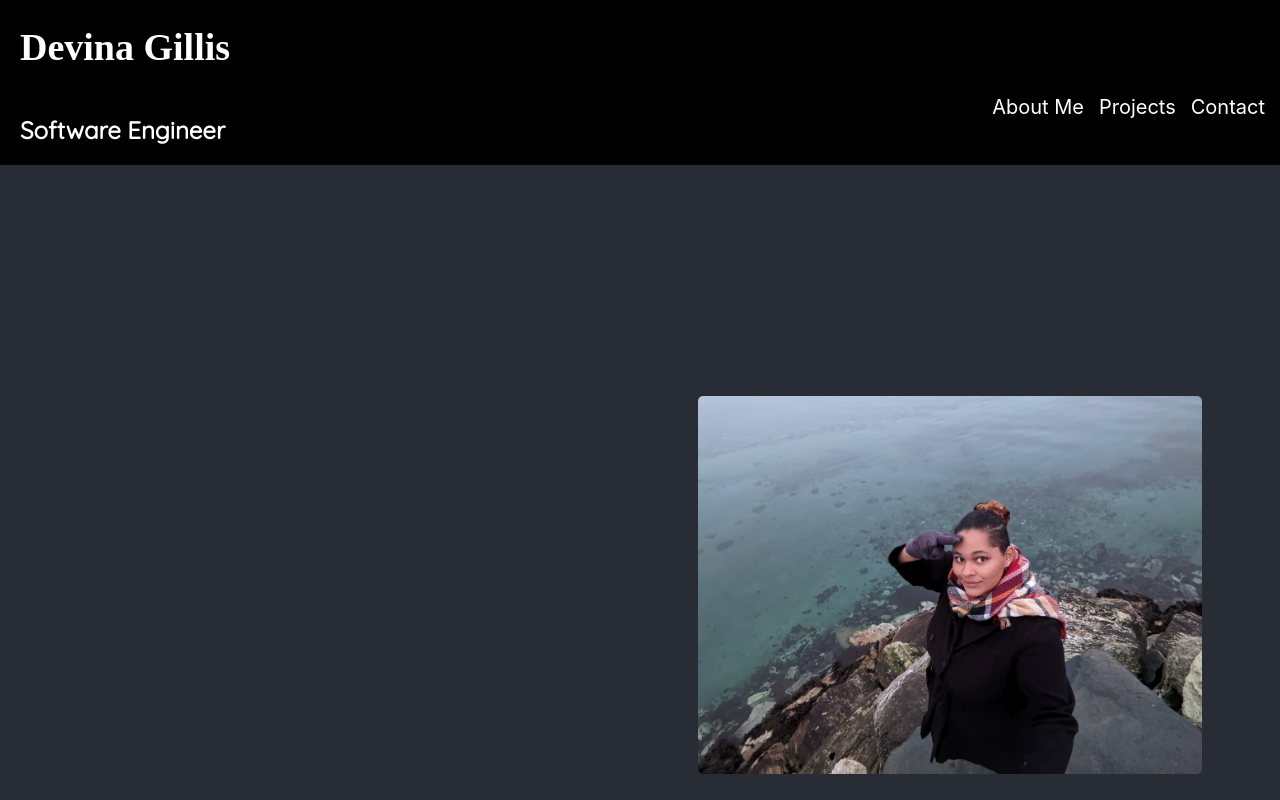
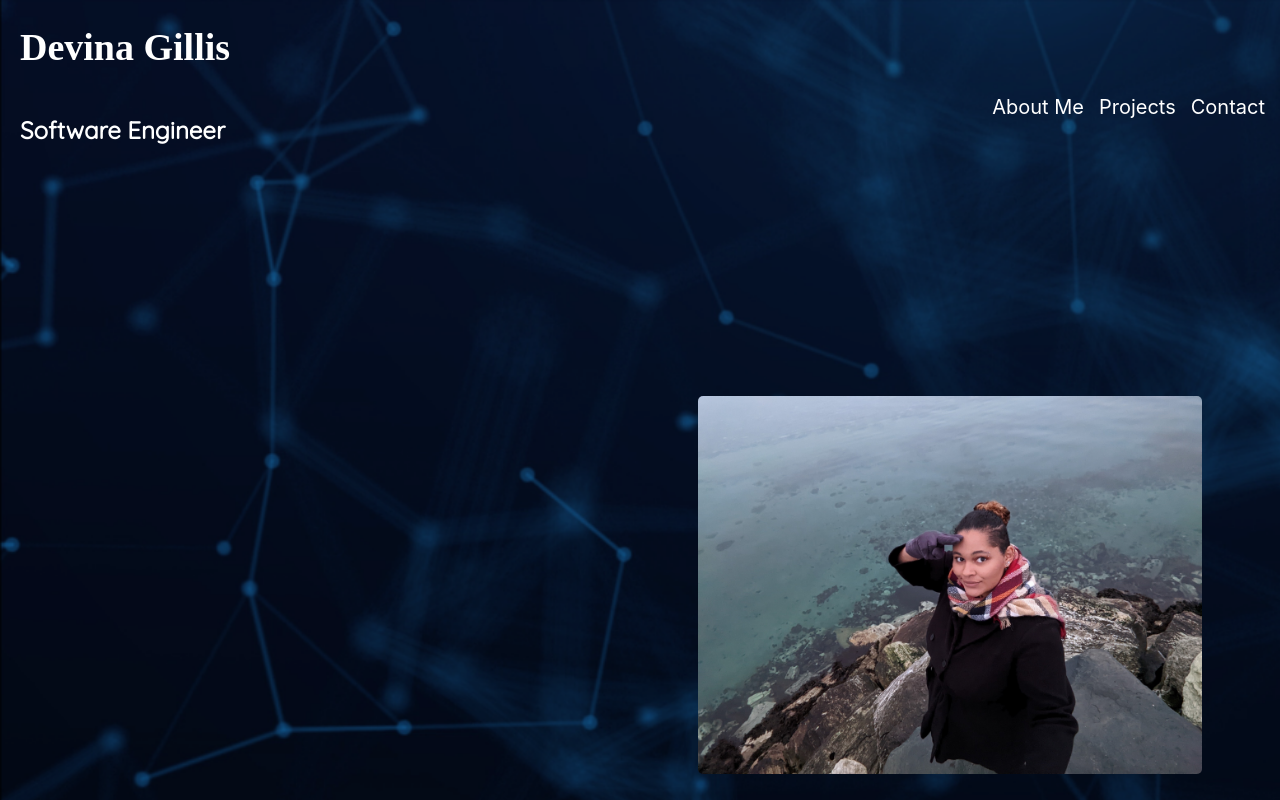
Before and after one commit to DevinaG007/my-portfolio, a React (Create React App) app: page / in a window 1280 px wide. Shown: the top 800 px of the page. Built offline with nearby package versions, Linux system fonts and the light colour scheme; a web font is replaced by a local one.

Commit message:
added styling to background image

```diff
--- a/src/App.css
+++ b/src/App.css
@@ -39,7 +39,8 @@
   }
 }
 body {
-  background-color: #282c34;
+  background-image: url(images/portfolio-background.png);
+  background-size: cover;
   font-size: 16px;
   margin: 0px;
   padding: 0px;
--- a/src/home/Header.css
+++ b/src/home/Header.css
@@ -20,7 +20,6 @@ h1:hover {
     justify-content: flex-start;
     margin-top: 0px;
     padding-top: 0px;
-    background-color: black;
 }
 
 .nav {
```
Also changed, not shown: src/images/portfolio-background.png (added).
